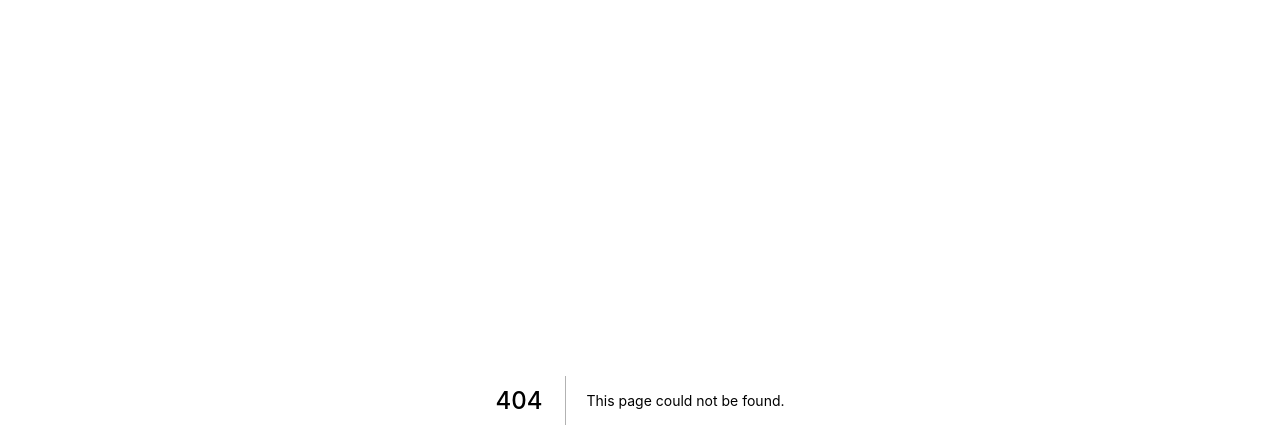
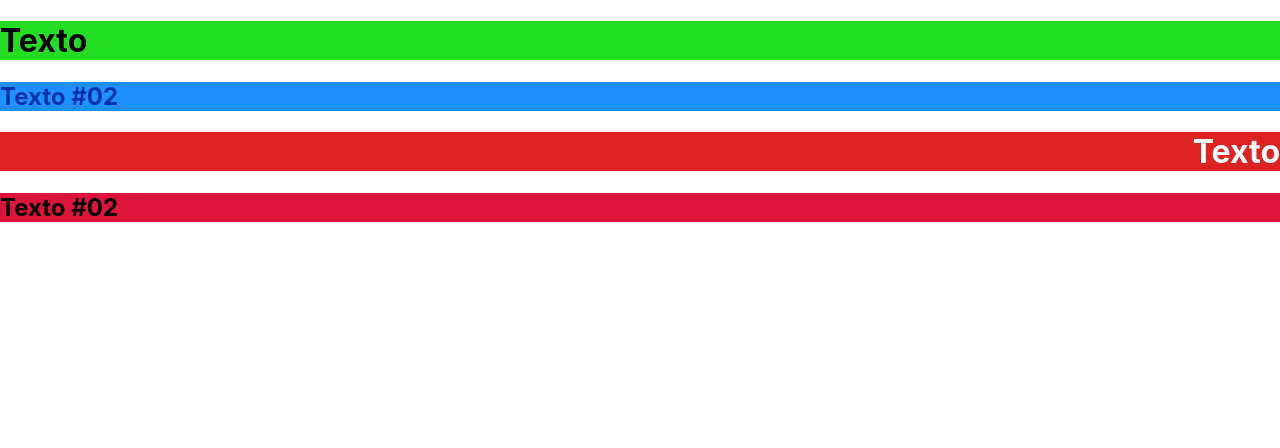
Before and after one commit to diegowinter/curso-next.js-react, a Next.js app in the folder exercicios/: page /css/usandoEstilo in a window 1280 px wide. Before the commit this address had no page. Shown: the top 448 px of the page. Built offline with nearby package versions, Linux system fonts and the light colour scheme.

Commit message:
aplicando estilo CSS

```diff
--- /dev/null
+++ b/exercicios/components/Estilo.jsx
@@ -0,0 +1,15 @@
+export default function Estilo(props) {
+
+    return (
+        <div>
+            <h1 style={{
+                backgroundColor: props.numero >= 0 ? '#2D2' : '#D22',
+                color: props.color,
+                textAlign: props.direita ? 'right' : 'left'
+            }}>
+                Texto
+            </h1>
+            <h2 className={props.numero >= 0 ? 'azul' : 'vermelho'}>Texto #02</h2>
+        </div>
+    )
+}
--- /dev/null
+++ b/exercicios/pages/css/usandoEstilo.jsx
@@ -0,0 +1,8 @@
+import Estilo from "../../components/Estilo";
+
+export default function usandoEstilo() {
+    return <div>
+        <Estilo numero={3} color="#000" />
+        <Estilo numero={-3} color="#fff" direita />
+    </div>
+}
--- a/exercicios/styles/globals.css
+++ b/exercicios/styles/globals.css
@@ -14,3 +14,11 @@
 * {
   box-sizing: border-box;
 }
+
+.azul {
+  background-color: dodgerblue;
+}
+
+.vermelho {
+  background-color: crimson;
+}
```
